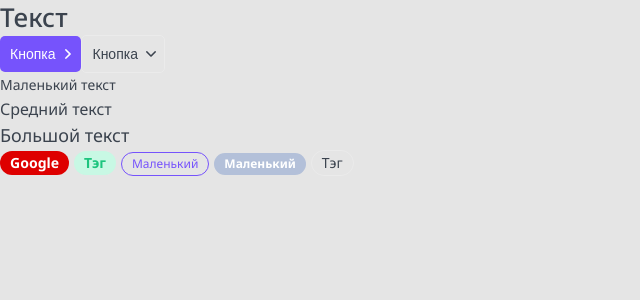
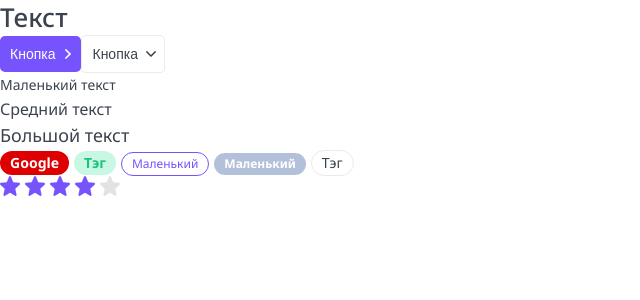
Before and after one commit to AndreyKozlovN/Online-School, a Next.js app: page / in a window 1280 px wide. Shown: the top 300 px of the page, without its empty margins (0-640 px from the left). Built offline with nearby package versions, Linux system fonts and the light colour scheme.

Commit message:
add star-rating component

```diff
--- /dev/null
+++ b/components/Rating/Rating.module.css
@@ -0,0 +1,12 @@
+.filled svg {
+	fill: var(--primary);
+}
+
+.star svg {
+	margin-right: 5px;
+	cursor: pointer;
+}
+
+.editable {
+	cursor: pointer;
+}
--- /dev/null
+++ b/components/Rating/Rating.tsx
@@ -0,0 +1,66 @@
+import styles from './Rating.module.css';
+import StarIcon from './Star.svg';
+import { RatingProps } from "./Rating.props";
+import { useEffect, useState, KeyboardEvent } from "react";
+import cn from "classnames";
+
+export const Rating = ({ isEditable = false, rating, setRating, children, className, ...props }: RatingProps): JSX.Element => {
+	const [ratingArray, setRatingArray] = useState<JSX.Element[]>(new Array(5).fill(<></>));
+
+	useEffect(() => {
+		constructRating(rating);
+	}, [rating]);
+
+	const constructRating = (currentRating: number): void => {
+		const updatedArray = ratingArray.map((r: JSX.Element, i: number) => {
+			return (
+				<span
+					className={cn(styles.star, {
+						[styles.filled]: i < currentRating,
+						[styles.editable]: isEditable
+					})}
+					onMouseEnter={(): void => changeDisplay(i + 1)}
+					onMouseLeave={(): void => changeDisplay(rating)}
+					onClick={(): void => clickOnStar(i + 1)}
+				>
+					<StarIcon
+						tabIndex={isEditable ? 0 : -1}
+						onKeyDown={(e: KeyboardEvent<SVGElement>): boolean | void => isEditable && handleSpace(i + 1, e)}
+					/>
+				</span>
+			);
+		});
+		setRatingArray(updatedArray);
+	};
+
+	const changeDisplay = (i: number): void => {
+		if (!isEditable) {
+			return;
+		}
+		constructRating(i);
+	};
+
+	const clickOnStar = (i: number): void => {
+		if (!isEditable || !setRating) {
+			return;
+		}
+		setRating(i);
+	};
+
+	const handleSpace = (i: number, e: KeyboardEvent): void => {
+		if (e.code != "Space" || !setRating) {
+			return;
+		}
+		setRating(i);
+	};
+
+	return (
+		<div {...props}>
+			{
+				ratingArray.map((r, i) => (
+					<span key={i}>{r}</span>
+				))
+			}
+		</div>
+	);
+};
--- a/components/index.ts
+++ b/components/index.ts
@@ -2,3 +2,4 @@
 export * from "./Button/Button";
 export * from "./P/P";
 export * from "./Tag/Tag";
+export * from "./Rating/Rating";
--- a/pages/index.tsx
+++ b/pages/index.tsx
@@ -1,8 +1,8 @@
-import React from 'react';
-import { Button, Htag, P, Tag } from "../components";
+import React, { useState } from 'react';
+import { Button, Htag, P, Tag, Rating } from "../components";
 
 export default function Home(): JSX.Element {
-
+  const [rating, setRating] = useState<number>(4);
   return (
     <>
       <Htag tag="h1">Текст</Htag>
@@ -16,6 +16,7 @@
       <Tag size="little" color="primary">Маленький</Tag>
       <Tag color="gray" size="little">Маленький</Tag>
       <Tag>Тэг</Tag>
+      <Rating rating={rating} isEditable={true} setRating={setRating} />
     </>
   );
 }
--- a/styles/globals.css
+++ b/styles/globals.css
@@ -4,7 +4,7 @@
 	padding: 0;
 
 	color: var(--black);
-	background: #E5E5E5;
+	background: #fff;
 
 	font-family: "Noto Sans", sans-serif;
 }
```
Also changed, not shown: components/Rating/Rating.props.ts (added, +7 -0 lines), components/Rating/star.svg (added).
